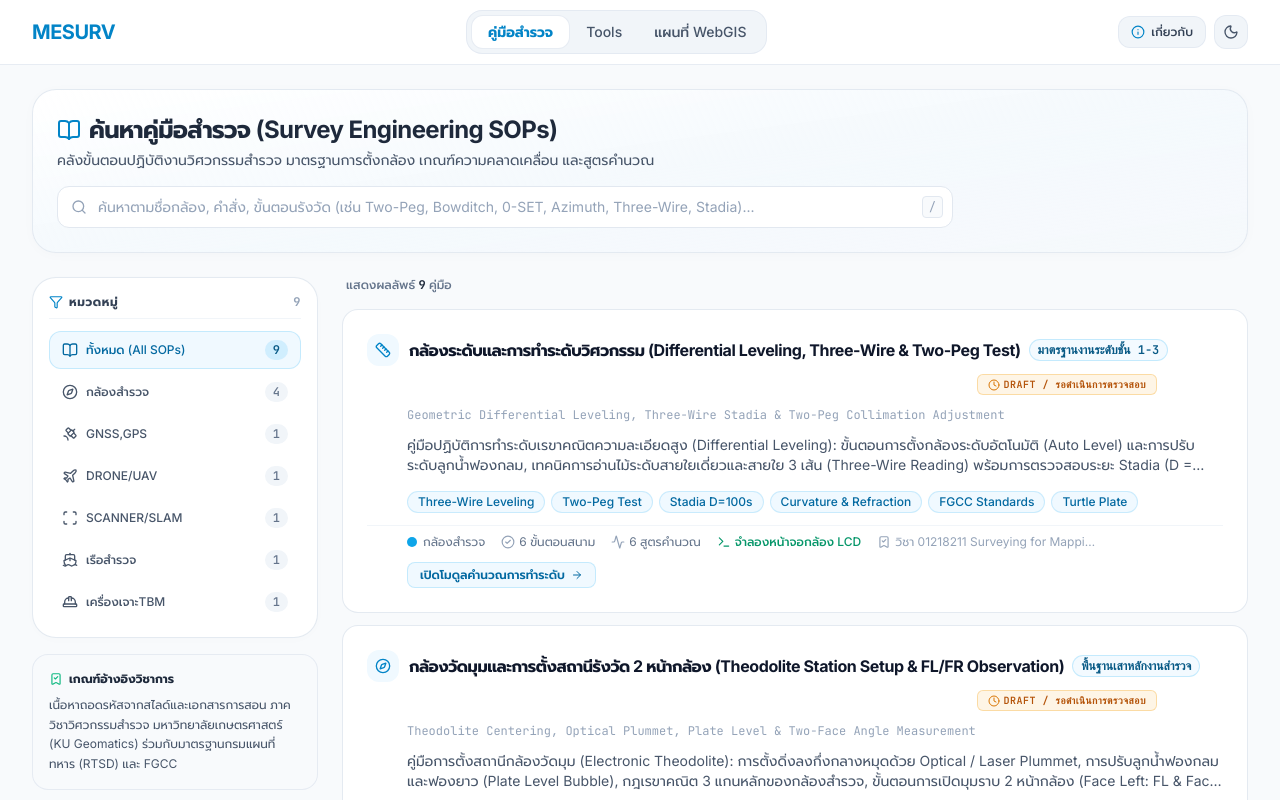
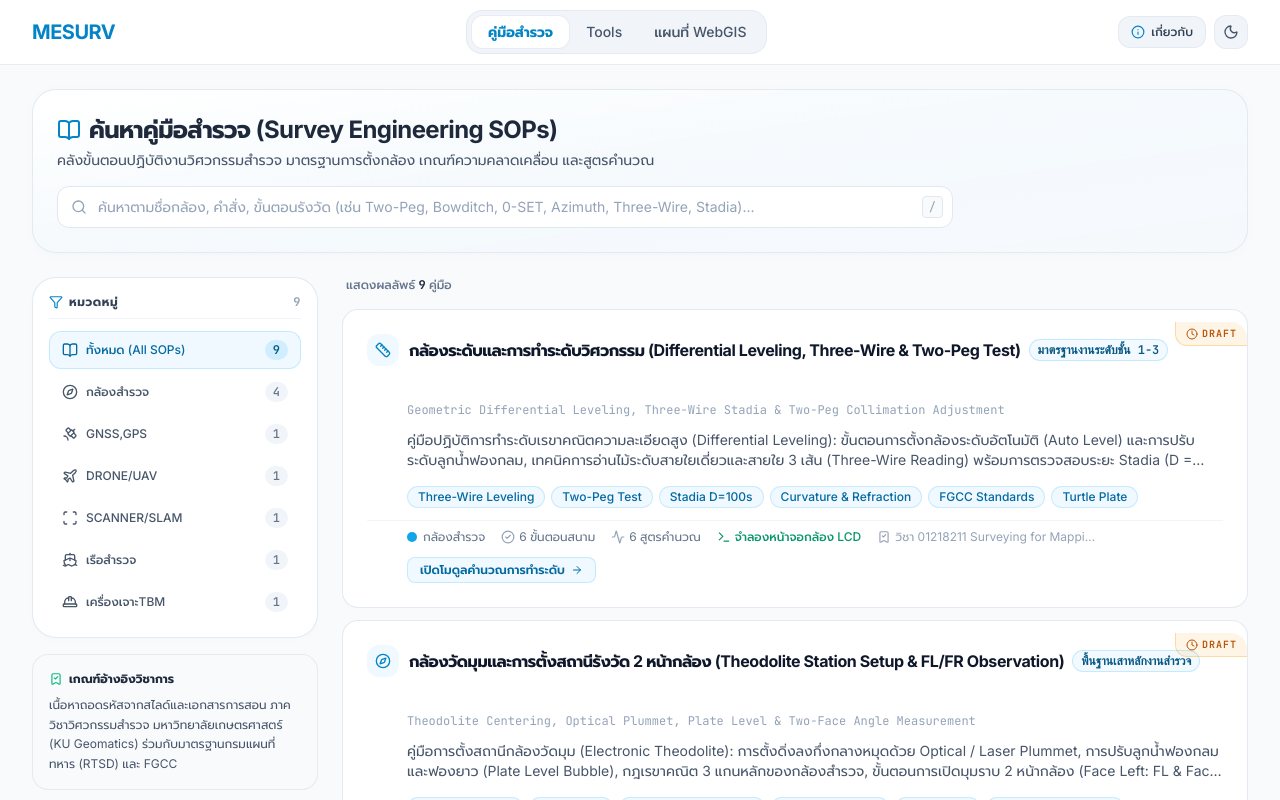
Before and after one commit to methastrategy/mesurvey-website, a React (Vite) app: page /#/knowledge in a window 1280 px wide. Shown: the top 800 px of the page. Built offline with nearby package versions, Linux system fonts and the light colour scheme; what proj4 would draw is missing.

Commit message:
fix(knowledge): badge shows DRAFT only, repositioned absolute top-right corner of card

```diff
--- a/src/components/knowledge/KnowledgeHub.tsx
+++ b/src/components/knowledge/KnowledgeHub.tsx
@@ -388,7 +388,7 @@ export const KnowledgeHub: React.FC<KnowledgeHubProps> = ({ initialTopicId, onNa
                   <div
                     key={topic.id}
                     onClick={() => handleSelectTopic(topic.id)}
-                    className="p-5 sm:p-6 rounded-2xl border border-slate-200/90 dark:border-slate-800/80 bg-white dark:bg-[#131b2c] hover:border-sky-300 dark:hover:border-sky-600 hover:shadow-md hover:shadow-sky-500/5 transition-all duration-200 cursor-pointer group space-y-3"
+                    className="relative p-5 sm:p-6 rounded-2xl border border-slate-200/90 dark:border-slate-800/80 bg-white dark:bg-[#131b2c] hover:border-sky-300 dark:hover:border-sky-600 hover:shadow-md hover:shadow-sky-500/5 transition-all duration-200 cursor-pointer group space-y-3"
                   >
                     {/* Item Header */}
                     <div className="flex flex-wrap items-start justify-between gap-2">
@@ -407,31 +407,30 @@ export const KnowledgeHub: React.FC<KnowledgeHubProps> = ({ initialTopicId, onNa
                         </div>
                       </div>
 
-                      {/* Top-Right Corner Stamp Badge */}
-                      <div className="flex items-center gap-2 ml-auto">
+                      {/* "เปิดอ่าน" hover hint — stays in flex row */}
+                      <span className="text-xs font-semibold text-sky-600 dark:text-sky-400 hidden sm:flex items-center gap-1 opacity-0 group-hover:opacity-100 transition-opacity ml-auto">
+                        เปิดอ่าน <ArrowRight className="w-3.5 h-3.5" />
+                      </span>
+                    </div>
+
+                    {/* Absolute Corner Stamp Badge — top-right of card */}
                     {topic.verificationStatus === 'verified' ? (
                       <div
-                            className="inline-flex items-center gap-1 px-2.5 py-0.5 rounded-md text-[10px] font-mono font-semibold tracking-wider bg-emerald-500/10 text-emerald-700 dark:text-emerald-400 border border-emerald-500/30"
-                            title={topic.verificationProof ? `VERIFIED / ตรวจสอบแล้ว: ${topic.verificationProof}` : 'VERIFIED / ตรวจสอบแล้ว'}
+                        className="absolute top-0 right-0 inline-flex items-center gap-1 px-2.5 py-1 rounded-bl-xl rounded-tr-2xl text-[10px] font-mono font-semibold tracking-widest bg-emerald-500/10 text-emerald-700 dark:text-emerald-400 border-b border-l border-emerald-500/30"
+                        title={topic.verificationProof ? `VERIFIED: ${topic.verificationProof}` : 'VERIFIED'}
                       >
-                            <ShieldCheck className="w-3 h-3 text-emerald-600 dark:text-emerald-400 shrink-0" />
-                            <span>VERIFIED / ตรวจสอบแล้ว</span>
+                        <ShieldCheck className="w-3 h-3 shrink-0" />
+                        <span>VERIFIED</span>
                       </div>
                     ) : (
                       <div
-                            className="inline-flex items-center gap-1 px-2.5 py-0.5 rounded-md text-[10px] font-mono font-semibold tracking-wider bg-amber-500/10 text-amber-700 dark:text-amber-400 border border-amber-500/30"
-                            title="DRAFT / รอดำเนินการตรวจสอบ: เอกสารทางเทคนิคฉบับร่าง อยู่ระหว่างการทวนสอบและ peer review ทางวิชาการและภาคสนาม"
+                        className="absolute top-0 right-0 inline-flex items-center gap-1 px-2.5 py-1 rounded-bl-xl rounded-tr-2xl text-[10px] font-mono font-semibold tracking-widest bg-amber-500/10 text-amber-700 dark:text-amber-400 border-b border-l border-amber-500/30"
+                        title="DRAFT — เอกสารฉบับร่าง รอการตรวจสอบ"
                       >
-                            <Clock className="w-3 h-3 text-amber-600 dark:text-amber-400 shrink-0" />
-                            <span>DRAFT / รอดำเนินการตรวจสอบ</span>
+                        <Clock className="w-3 h-3 shrink-0" />
+                        <span>DRAFT</span>
                       </div>
                     )}
-
-                        <span className="text-xs font-semibold text-sky-600 dark:text-sky-400 hidden sm:flex items-center gap-1 opacity-0 group-hover:opacity-100 transition-opacity">
-                          เปิดอ่าน <ArrowRight className="w-3.5 h-3.5" />
-                        </span>
-                      </div>
-                    </div>
 
                     {/* Subtitle / English Code Identifier */}
                     <p className="text-xs font-mono text-slate-400 dark:text-slate-500 pl-10">
```
Lines whose indentation alone changed are shown as unchanged.
